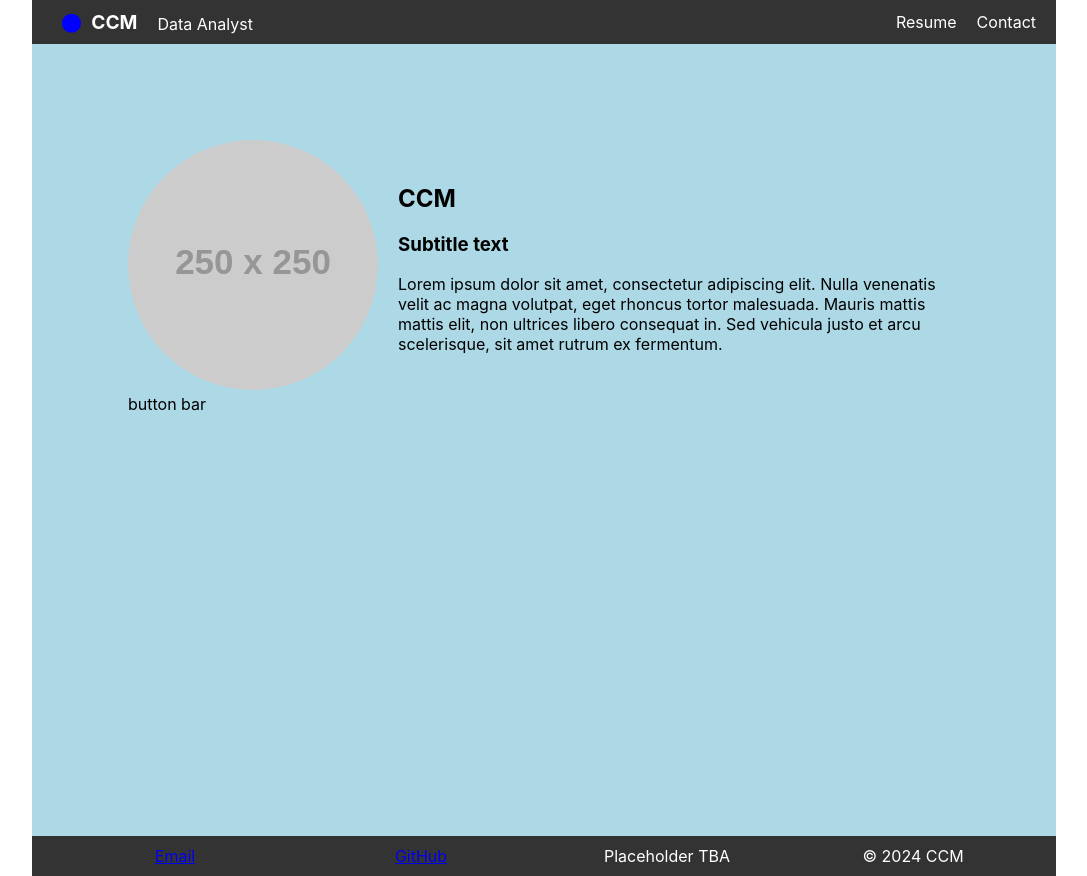
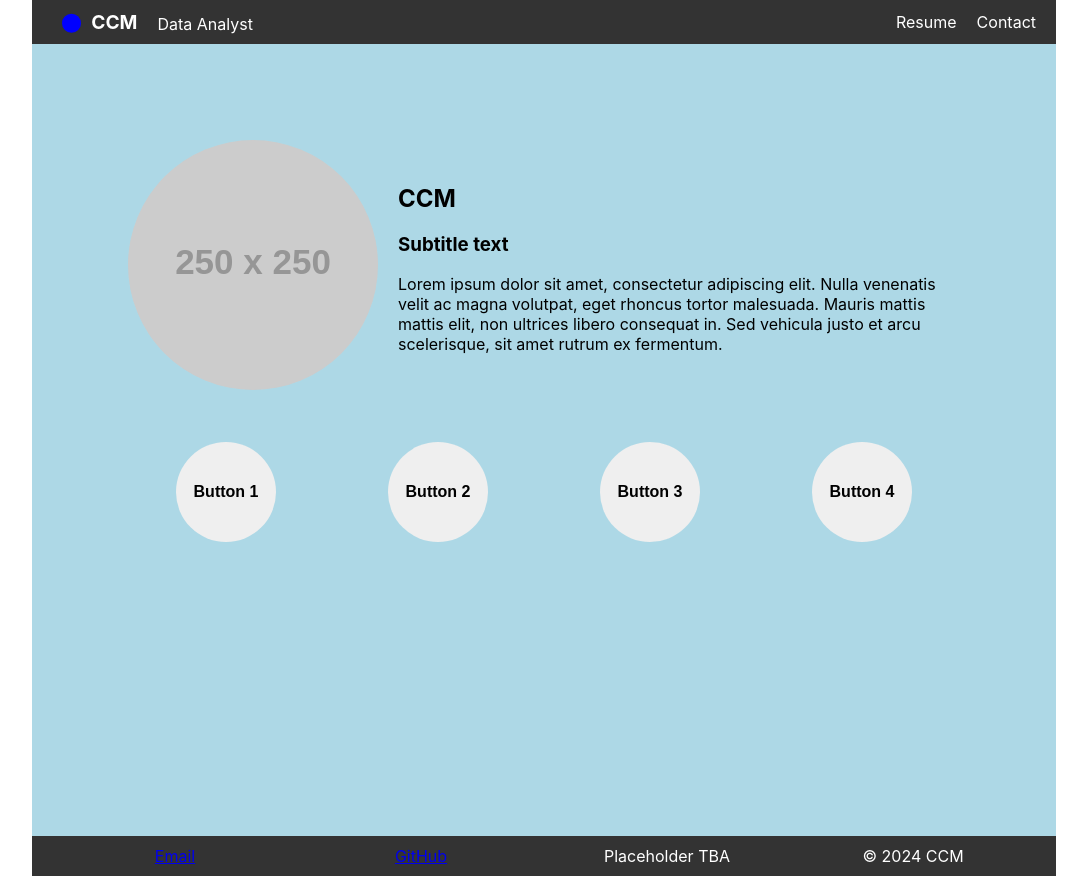
Before and after one commit to TheMartinCrabtree/web-cam, a React (Create React App) app in the folder frontend/: page / in a window 1280 px wide. Shown: the whole page, without its empty margins (96-1183 px from the left). Built offline with nearby package versions, Linux system fonts and the light colour scheme.

Commit message:
fleshing out button menu

```diff
--- a/frontend/src/App.tsx
+++ b/frontend/src/App.tsx
@@ -5,6 +5,7 @@ import { InitOptions } from "react-ga4/types/ga4";
 import Header from "./components/header/Header";
 import Profile from "./components/profile/Profile";
 import Footer from "./components/footer/Footer";
+import Navbar from "./components/navbar/Navbar";
 
 // using https://www.npmjs.com/package/react-ga4
 // array of tracker data objects
@@ -24,13 +25,19 @@ const BodyWrapper = styled.div`
   min-height: 600px;
 `;
 
+const NavbarWrapper = styled.div`
+  margin: 3em;
+`;
+
 function App() {
   return (
     <LayoutWrapper>
       <Header />
       <BodyWrapper>
         <Profile />
-        <div>button bar</div>
+        <NavbarWrapper>
+          <Navbar />
+        </NavbarWrapper>
       </BodyWrapper>
       <Footer />
     </LayoutWrapper>
--- /dev/null
+++ b/frontend/src/components/navbar/Navbar.tsx
@@ -0,0 +1,65 @@
+import React from "react";
+import styled from "styled-components";
+
+const buttonData = [
+  {
+    buttonText: "Button 1",
+    buttonColor: "lightblue",
+  },
+  {
+    buttonText: "Button 2",
+    buttonColor: "lightgreen",
+  },
+  {
+    buttonText: "Button 3",
+    buttonColor: "lightgray",
+  },
+  {
+    buttonText: "Button 4",
+    buttonColor: "gold",
+  },
+];
+
+const LayoutWrapper = styled.div`
+  display: flex;
+  justify-content: space-between;
+  width: 100%;
+`;
+
+const StyledButton = styled.button<{ buttonColor: string }>`
+  border: none;
+  border-radius: 50%;
+  width: 100px;
+  height: 100px;
+  font-size: 16px;
+  font-weight: bold;
+  display: flex;
+  align-items: center;
+  justify-content: center;
+  cursor: pointer;
+  background-color: ${({ buttonColor }) =>
+    buttonColor
+      ? `background-color: ${buttonColor}`
+      : `background-color: lightgray`};
+`;
+
+const _renderButtons = (buttonArr: any[]) => {
+  return buttonArr.map(
+    (btnData: { buttonText: string; buttonColor: string }) => {
+      const { buttonText, buttonColor } = btnData;
+      return (
+        buttonColor && (
+          <StyledButton buttonColor={buttonColor}>{buttonText}</StyledButton>
+        )
+      );
+    }
+  );
+};
+
+const Navbar = () => {
+  return (
+    <LayoutWrapper>{buttonData && _renderButtons(buttonData)}</LayoutWrapper>
+  );
+};
+
+export default Navbar;
```
